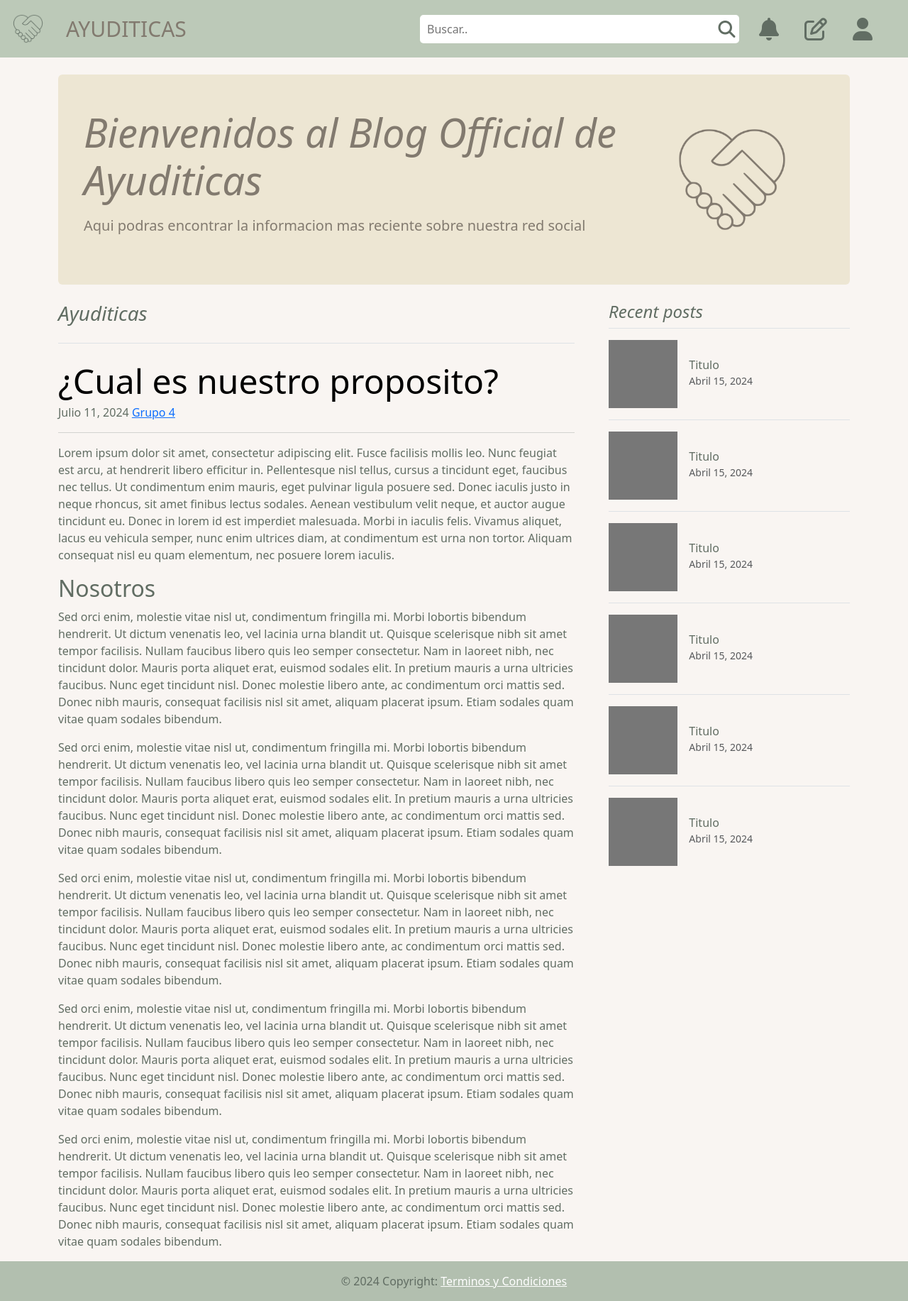
After one commit to TitoManri/Ayuditicas, a PHP site: page /mainBlog.php in a window 1280 px wide. The commit adds this page. Shown: the whole page at 71% size. Run offline with PHP 8.4, Linux system fonts and the light colour scheme; some libraries are stand-ins or nearby versions.

Commit message:
Cambios en blog
Se agrega la pagina principal que ensena la estructura que va a tener los blogs.

```diff
--- a/views/assets/css/headerfooter.css
+++ b/views/assets/css/headerfooter.css
@@ -81,3 +81,20 @@ nav .searchbar {
     padding: 0 10px;
     opacity: 1;
   }
+
+.btn-isr{
+  margin-right: 10px;
+  margin-left: 10px;
+  color: white;
+  background-color: rgb(97, 109, 99,0.9);
+  border: 1px solid rgb(129, 129, 129);
+  padding: 7px 10px 7px 10px;
+  border-radius: 10px;
+}
+.btn-isr:hover{
+  margin-right: 10px;
+  margin-left: 10px;
+  color: white;
+  background-color: rgb(97, 109, 99,0.4);
+  border: 1px solid rgb(129, 129, 129,0.4);
+}
--- /dev/null
+++ b/views/assets/css/mainBlog.css
@@ -0,0 +1,91 @@
+/*Inicio del codigo css capturado desde https://getbootstrap.com/docs/5.3/examples/blog/#*/
+
+.bd-placeholder-img {
+    font-size: 1.125rem;
+    text-anchor: middle;
+    -webkit-user-select: none;
+    -moz-user-select: none;
+    user-select: none;
+  }
+
+  @media (min-width: 768px) {
+    .bd-placeholder-img-lg {
+      font-size: 3.5rem;
+    }
+  }
+
+  .b-example-divider {
+    width: 100%;
+    height: 3rem;
+    background-color: rgba(0, 0, 0, .1);
+    border: solid rgba(0, 0, 0, .15);
+    border-width: 1px 0;
+    box-shadow: inset 0 .5em 1.5em rgba(0, 0, 0, .1), inset 0 .125em .5em rgba(0, 0, 0, .15);
+  }
+
+  .b-example-vr {
+    flex-shrink: 0;
+    width: 1.5rem;
+    height: 100vh;
+  }
+
+  .bi {
+    vertical-align: -.125em;
+    fill: currentColor;
+  }
+
+  .nav-scroller {
+    position: relative;
+    z-index: 2;
+    height: 2.75rem;
+    overflow-y: hidden;
+  }
+
+  .nav-scroller .nav {
+    display: flex;
+    flex-wrap: nowrap;
+    padding-bottom: 1rem;
+    margin-top: -1px;
+    overflow-x: auto;
+    text-align: center;
+    white-space: nowrap;
+    -webkit-overflow-scrolling: touch;
+  }
+
+  .btn-bd-primary {
+    --bd-violet-bg: #712cf9;
+    --bd-violet-rgb: 112.520718, 44.062154, 249.437846;
+
+    --bs-btn-font-weight: 600;
+    --bs-btn-color: var(--bs-white);
+    --bs-btn-bg: var(--bd-violet-bg);
+    --bs-btn-border-color: var(--bd-violet-bg);
+    --bs-btn-hover-color: var(--bs-white);
+    --bs-btn-hover-bg: #6528e0;
+    --bs-btn-hover-border-color: #6528e0;
+    --bs-btn-focus-shadow-rgb: var(--bd-violet-rgb);
+    --bs-btn-active-color: var(--bs-btn-hover-color);
+    --bs-btn-active-bg: #5a23c8;
+    --bs-btn-active-border-color: #5a23c8;
+  }
+
+  .bd-mode-toggle {
+    z-index: 1500;
+  }
+
+  .bd-mode-toggle .dropdown-menu .active .bi {
+    display: block !important;
+  }
+  /*Final del codigo css capturado desde https://getbootstrap.com/docs/5.3/examples/blog/#*/
+
+  .fondo-bloque{
+    background-color: #ede6d3;
+  }
+
+  .letra-bloque{
+    color:#827a6f;
+  }
+
+  .cajita-aside{
+    border-radius: 10px;
+}
--- a/views/index.php
+++ b/views/index.php
@@ -23,7 +23,7 @@
 <body>
     <header class="mainHeader">
         <?php
-        include './templates/Header&Footer/header.php';
+        include './templates/Header&Footer/header2.php';
         ?></header>
     <br>
     <section class="container" id="Inicio">
@@ -116,7 +116,7 @@
                     <div class="col-2"></div>
                     <div class="col-5">
                         <div class="d-flex justify-content-center">
-                        <a href="#" class=" btn-xl d-flex justify-content-center"><i class="bi bi-newspaper h1"></i></a>
+                        <a href="./mainBlog.php" class=" btn-xl d-flex justify-content-center"><i class="bi bi-newspaper h1"></i></a>
                         </div>
                         <h5 class="text-center">Lee blogs</h5>
                     </div>
--- a/views/inicioSesion.php
+++ b/views/inicioSesion.php
@@ -36,7 +36,7 @@
     <a class="" href="./registroSesion.php">Registrarse</a>
   </form>
 </div>
-<footer class=" mainfooter">
+<footer class="mainfooter">
         <?php include './templates/Header&Footer/footer.php';
         ?></footer>
 
--- /dev/null
+++ b/views/mainBlog.php
@@ -0,0 +1,108 @@
+<!Doctype html>
+<html lang="en" data-bs-theme="auto">
+
+<head>
+    <meta charset="utf-8">
+    <meta name="viewport" content="width=device-width, initial-scale=1">
+    <title>Blog</title>
+
+    <link rel="stylesheet" href="https://cdn.jsdelivr.net/npm/bootstrap-icons@1.11.3/font/bootstrap-icons.min.css">
+    <link href="https://cdn.jsdelivr.net/npm/bootstrap@5.3.3/dist/css/bootstrap.min.css" rel="stylesheet"
+        integrity="sha384-QWTKZyjpPEjISv5WaRU9OFeRpok6YctnYmDr5pNlyT2bRjXh0JMhjY6hW+ALEwIH" crossorigin="anonymous">
+        <link rel="stylesheet" href="./assets/css/mainBlog.css">
+    <link rel="stylesheet" href="./assets/css/theme.css">
+    <link rel="stylesheet" href="./assets/css/headerfooter.css">
+
+</head>
+
+<body>
+<header class="mainHeader">
+        <?php
+        include './templates/Header&Footer/header.php';
+        ?></header>
+
+    <main class="container">
+        <div class="p-4 p-md-5 mb-4 mt-4 rounded text-body-emphasis fondo-bloque">
+            <div class="row">
+            <div class="col-lg-9 px-0">
+                <h1 class="display-4 fst-italic letra-bloque">Bienvenidos al Blog Official de Ayuditicas</h1>
+                <p class="lead my-3 letra-bloque">Aqui podras encontrar la informacion mas reciente sobre nuestra red social</p>
+            </div>
+            <div class="col text-center">
+                <img class="" src="./assets/img/logoAyuditicas_Cafe.png" width="200px" alt="Logo_Ayuditicas">
+            </div>
+            </div>
+
+        </div>
+        <div class="row g-5">
+            <div class="col-md-8">
+                <h3 class="pb-4 mb-4 fst-italic border-bottom">
+                    Ayuditicas
+                </h3>
+
+                <article class="blog-post">
+                    <h2 class="display-5 link-body-emphasis mb-1">¿Cual es nuestro proposito?</h2>
+                    <p class="blog-post-meta">Julio 11, 2024 <a href="#">Grupo 4</a></p>
+
+                    <p></p>
+                    <hr>
+                    <p>Lorem ipsum dolor sit amet, consectetur adipiscing elit. Fusce facilisis mollis leo. Nunc feugiat est arcu, at hendrerit libero
+                        efficitur in. Pellentesque nisl tellus, cursus a tincidunt eget, faucibus nec tellus. Ut condimentum enim mauris, eget pulvinar
+                        ligula posuere sed. Donec iaculis justo in neque rhoncus, sit amet finibus lectus sodales. Aenean vestibulum velit neque, et
+                        auctor augue tincidunt eu. Donec in lorem id est imperdiet malesuada. Morbi in iaculis felis. Vivamus aliquet, lacus eu
+                        vehicula semper, nunc enim ultrices diam, at condimentum est urna non tortor. Aliquam consequat nisl eu quam elementum,
+                        nec posuere lorem iaculis.</p>
+                    <h2>Nosotros</h2>
+                    <p>Sed orci enim, molestie vitae nisl ut, condimentum fringilla mi. Morbi lobortis bibendum hendrerit. Ut dictum venenatis leo, vel lacinia urna blandit ut. Quisque scelerisque nibh sit amet tempor facilisis. Nullam faucibus libero quis leo semper consectetur. Nam in laoreet nibh, nec tincidunt dolor. Mauris porta aliquet erat, euismod sodales elit. In pretium mauris a urna ultricies faucibus. Nunc eget tincidunt nisl. Donec molestie libero ante, ac condimentum orci mattis sed.
+                         Donec nibh mauris, consequat facilisis nisl sit amet, aliquam placerat ipsum.
+                         Etiam sodales quam vitae quam sodales bibendum.</p>
+                         <p>Sed orci enim, molestie vitae nisl ut, condimentum fringilla mi. Morbi lobortis bibendum hendrerit. Ut dictum venenatis leo, vel lacinia urna blandit ut. Quisque scelerisque nibh sit amet tempor facilisis. Nullam faucibus libero quis leo semper consectetur. Nam in laoreet nibh, nec tincidunt dolor. Mauris porta aliquet erat, euismod sodales elit. In pretium mauris a urna ultricies faucibus. Nunc eget tincidunt nisl. Donec molestie libero ante, ac condimentum orci mattis sed.
+                         Donec nibh mauris, consequat facilisis nisl sit amet, aliquam placerat ipsum.
+                         Etiam sodales quam vitae quam sodales bibendum.</p>
+                         <p>Sed orci enim, molestie vitae nisl ut, condimentum fringilla mi. Morbi lobortis bibendum hendrerit. Ut dictum venenatis leo, vel lacinia urna blandit ut. Quisque scelerisque nibh sit amet tempor facilisis. Nullam faucibus libero quis leo semper consectetur. Nam in laoreet nibh, nec tincidunt dolor. Mauris porta aliquet erat, euismod sodales elit. In pretium mauris a urna ultricies faucibus. Nunc eget tincidunt nisl. Donec molestie libero ante, ac condimentum orci mattis sed.
+                         Donec nibh mauris, consequat facilisis nisl sit amet, aliquam placerat ipsum.
+                         Etiam sodales quam vitae quam sodales bibendum.</p>
+                         <p>Sed orci enim, molestie vitae nisl ut, condimentum fringilla mi. Morbi lobortis bibendum hendrerit. Ut dictum venenatis leo, vel lacinia urna blandit ut. Quisque scelerisque nibh sit amet tempor facilisis. Nullam faucibus libero quis leo semper consectetur. Nam in laoreet nibh, nec tincidunt dolor. Mauris porta aliquet erat, euismod sodales elit. In pretium mauris a urna ultricies faucibus. Nunc eget tincidunt nisl. Donec molestie libero ante, ac condimentum orci mattis sed.
+                         Donec nibh mauris, consequat facilisis nisl sit amet, aliquam placerat ipsum.
+                         Etiam sodales quam vitae quam sodales bibendum.</p>
+                         <p>Sed orci enim, molestie vitae nisl ut, condimentum fringilla mi. Morbi lobortis bibendum hendrerit. Ut dictum venenatis leo, vel lacinia urna blandit ut. Quisque scelerisque nibh sit amet tempor facilisis. Nullam faucibus libero quis leo semper consectetur. Nam in laoreet nibh, nec tincidunt dolor. Mauris porta aliquet erat, euismod sodales elit. In pretium mauris a urna ultricies faucibus. Nunc eget tincidunt nisl. Donec molestie libero ante, ac condimentum orci mattis sed.
+                         Donec nibh mauris, consequat facilisis nisl sit amet, aliquam placerat ipsum.
+                         Etiam sodales quam vitae quam sodales bibendum.</p>
+
+                </article>
+            </div>
+
+            <div class="col-md-4 ">
+                <div class="position-sticky" style="top: 2rem;">
+
+                    <div>
+                        <h4 class="fst-italic">Recent posts</h4>
+                        <ul class="list-unstyled">
+                        <?php
+                        for ($i=0; $i<6; $i++){
+
+                            include './templates/Blog/nuevasPubli.php';
+                            }
+                        ?>
+                        </ul>
+                    </div>
+                </div>
+            </div>
+        </div>
+
+    </main>
+
+    <footer class=" mainfooter">
+        <?php include './templates/Header&Footer/footer.php';
+        ?></footer>
+    <script src="/docs/5.3/dist/js/bootstrap.bundle.min.js"
+        integrity="sha384-YvpcrYf0tY3lHB60NNkmXc5s9fDVZLESaAA55NDzOxhy9GkcIdslK1eN7N6jIeHz" crossorigin="anonymous">
+    </script>
+
+</body>
+<script src="https://cdn.jsdelivr.net/npm/@popperjs/core@2.11.8/dist/umd/popper.min.js" integrity="sha384-I7E8VVD/ismYTF4hNIPjVp/Zjvgyol6VFvRkX/vR+Vc4jQkC+hVqc2pM8ODewa9r" crossorigin="anonymous"></script>
+    <script src="https://cdn.jsdelivr.net/npm/bootstrap@5.3.3/dist/js/bootstrap.min.js" integrity="sha384-0pUGZvbkm6XF6gxjEnlmuGrJXVbNuzT9qBBavbLwCsOGabYfZo0T0to5eqruptLy" crossorigin="anonymous"></script>
+    <script src="https://kit.fontawesome.com/c723dfe3cd.js" crossorigin="anonymous"></script>
+    <script src="https://code.jquery.com/jquery-3.5.1.min.js"></script>
+    <script src="../assets/js/searchBar.js"></script>
+</html>
--- /dev/null
+++ b/views/templates/Blog/nuevasPubli.php
@@ -0,0 +1,13 @@
+<li>
+    <a class="d-flex flex-column flex-lg-row gap-3 align-items-start align-items-lg-center py-3 link-body-emphasis text-decoration-none border-top"
+        href="#">
+        <svg class="bd-placeholder-img" width="100%" height="96" xmlns="http://www.w3.org/2000/svg" aria-hidden="true"
+            preserveAspectRatio="xMidYMid slice" focusable="false">
+            <rect width="100%" height="100%" fill="#777" />
+        </svg>
+        <div class="col-lg-8">
+            <h6 class="mb-0">Titulo</h6>
+            <small class="text-body-secondary">Abril 15, 2024</small>
+        </div>
+    </a>
+</li>
--- a/views/templates/Header&Footer/header2.php
+++ b/views/templates/Header&Footer/header2.php
@@ -13,5 +13,7 @@
         </li>
       </ul>
 </div>
+<a href="./inicioSesion.php"><button class="btn-isr" src="./inicioSesion.php" type="submit">Inicio Sesion</button></a>
+<a href="./registroSesion.php"><button class="btn-isr" type="submit">Registro</button></a>
   </div>
 </nav>
```
Also changed, not shown: views/templates/Blog/cardsBlog.php (added, +56 -0 lines), views/assets/img/logoAyuditicas_Cafe.png (added), 1 other file.
